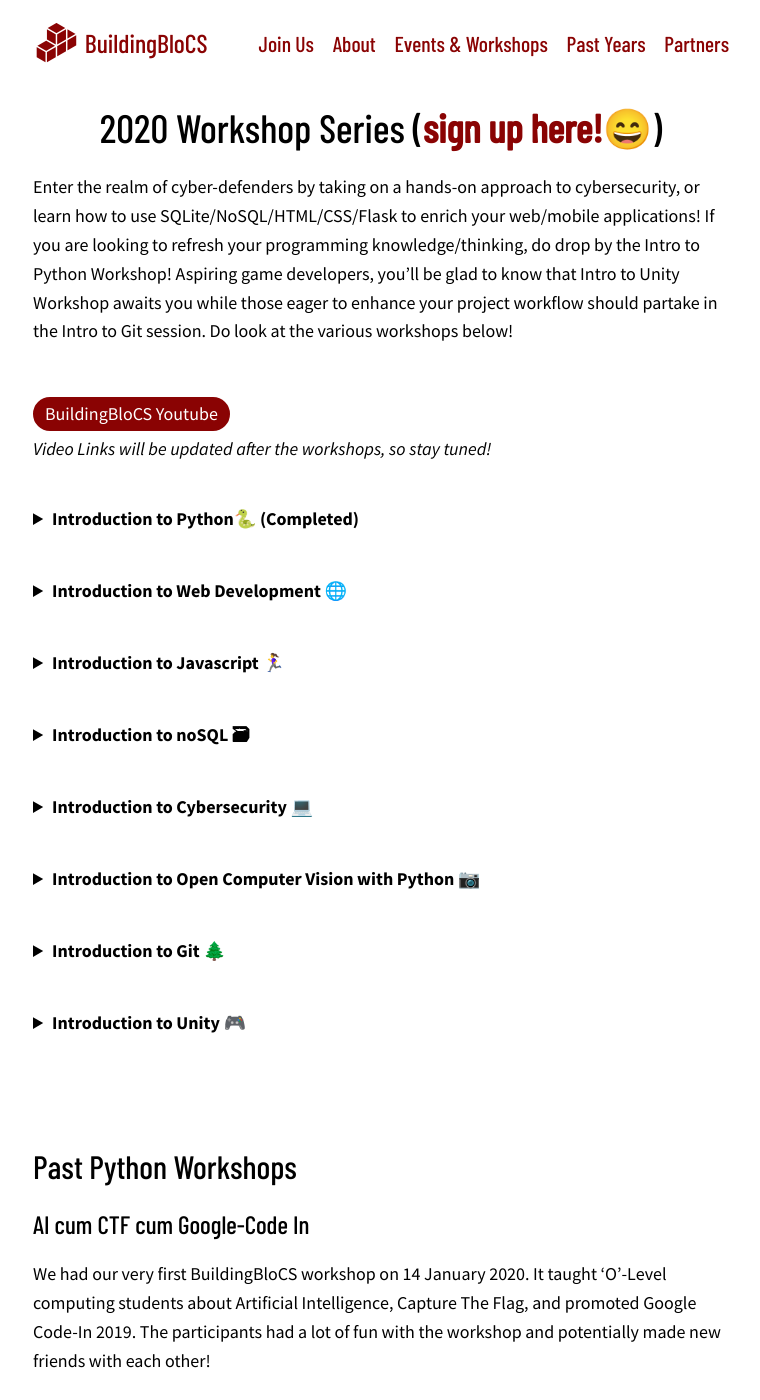
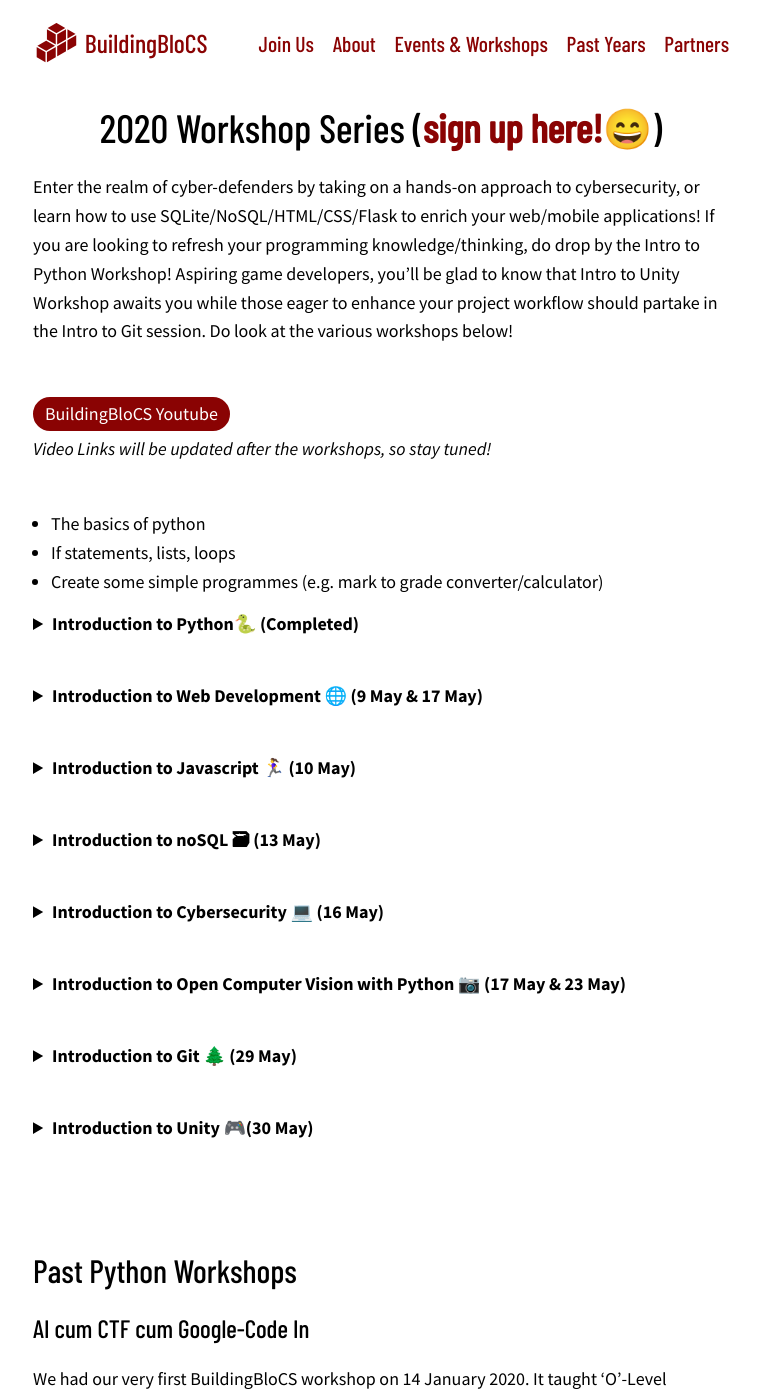
Before and after one commit to buildingblocs/2020, a Jekyll site: the page built from pre-event/workshop/index.md, in a window 1280 px wide and 1400 px high. Shown: the whole window, without its empty margins (259-1019 px from the left). Built offline with Jekyll 4.4.1, drawn with Linux system fonts in a browser that asks for light colours; some web fonts are replaced; our own code applies the rules of GitHub Pages for plain Markdown files.

Commit message:
Update index.md

```diff
--- a/pre-event/workshop/index.md
+++ b/pre-event/workshop/index.md
@@ -9,15 +9,19 @@
 <br><a class="btn" href="https://www.youtube.com/channel/UCWQmrxGbwU4jFBCJf7rPoFQ">BuildingBloCS Youtube</a>
 <br><i>Video Links will be updated after the workshops, so stay tuned!</i><br><br>
 
+- The basics of python
+- If statements, lists, loops
+- Create some simple programmes (e.g. mark to grade converter/calculator)
+
 <div>
 <details>
 <summary><strong>Introduction to Python🐍 (Completed)</strong></summary><br>
 
 By the end of the workshop, participants would learn
 
-- the basics of python
+- The basics of python
 - If statements, lists, loops
-- create some simple programmes (e.g. mark to grade converter/calculator)
+- Create some simple programmes (e.g. mark to grade converter/calculator)
 
 <br><br><strong>Prerequisites:</strong> Nothing much other than a desire to learn!<br><br>
 
@@ -25,7 +29,7 @@
 </details><br><br>
 
 <br><details>
-<summary><strong>Introduction to Web Development 🌐</strong></summary><br>
+<summary><strong>Introduction to Web Development 🌐 (9 May & 17 May)</strong></summary><br>
 <img src="https://yogendra.me/2017/07/20/migration-mania/html-js-css.png" style="width:130px;">
 <br><strong>Learning to build a efficient web application quickly is increasingly important. This workshop (and more) will equip you with the skills and tools to build your own web application. Here are some of the tools you will learn!</strong><br><br>Flask is used as a web-framework. This will form the basis for the web-application.<br><br>Participants will also learn about the basics of HTML (Markup Language for the Web) and CSS (Casacading Style Sheets for nice designs), along with other frameworks to improve their website's user interface and experience.<br><br>
 SQL forms an important part in our applications, by helping to store a variety of user data!<br>
@@ -38,7 +42,7 @@
 </details><br><br>
 
 <br><details>
-<summary><strong>Introduction to Javascript 🏃‍♀️</strong></summary><br>
+<summary><strong>Introduction to Javascript 🏃‍♀️ (10 May)</strong></summary><br>
 
 JavaScript is an extremely popular programming language used primarily by Web
 browsers to create a dynamic and interactive experience for the user.
@@ -50,7 +54,7 @@
 </details><br><br>
 
 <br><details>
-<summary><strong>Introduction to noSQL 🗃</strong></summary><br>
+<summary><strong>Introduction to noSQL 🗃 (13 May)</strong></summary><br>
 
 After learning SQL, why not learn NoSQL? NoSQL databases (aka "not only SQL") are non tabular, and store data differently than relational tables (aka SQL). <br> NoSQL databases come in a variety of types based on their data model. The main types are document, key-value, wide-column, and graph. They provide flexible schemas and scale easily with large amounts of data and high user loads.
 
@@ -58,17 +62,17 @@
 </details><br><br>
 
 <br><details>
-<summary><strong>Introduction to Cybersecurity 💻</strong></summary><br>
+<summary><strong>Introduction to Cybersecurity 💻 (16 May)</strong></summary><br>
 
-Cyberattacks are increasingly becoming more common, while our reliance on digital systems has increased significantly. A sound understanding of cybersecurity principles would thus go a long way in helping to ensure one stays cyber secure.
-<br>
+Cyberattacks are increasingly becoming more common, while our reliance on digital systems has increased significantly. A sound understanding of cybersecurity principles would thus go a long way in helping to ensure one stays cyber secure.<br>
+
 In this course, we will be embarking on a Capture-the-Flag style competition where participants will go through some Basic Web/ Forensics/ Cryptography Concepts.
 
 <br><br><strong>Prerequisites:</strong> Basic Knowledge of Python would be helpful (Intro to Python Workshop)
 </details><br><br>
 
 <br><details>
-<summary><strong>Introduction to Open Computer Vision with Python 📷</strong></summary><br>
+<summary><strong>Introduction to Open Computer Vision with Python 📷 (17 May & 23 May)</strong></summary><br>
 <img src="https://user-images.githubusercontent.com/47784720/80275797-349dab80-8716-11ea-8b11-ce656342ae73.png" alt="EdgeDunmanHigh" width="600"/>
 <br><strong>Part 1</strong><br>
 Open CV is a powerful library used to analyse images and videos! Equip
@@ -85,7 +89,7 @@
 </details><br><br>
 
 <br><details>
-<summary><strong>Introduction to Git 🌲</strong></summary><br>
+<summary><strong>Introduction to Git 🌲 (29 May)</strong></summary><br>
 Open source development is increasingly prevalent in software development, powering many devices that we use daily. Originally developed for the managing the Linux Operating System, Git is an extremely powerful tool for managing computing projects.<br><br>
 Participants will learn what Git is and how it is different from GitHub, what programmers can use Git for, learn to perform basic operations (commit, pull etc) using a Git GUI Client, perform simple collaborative operations (merge, forking) and understand the use of pull requests in working on public open source projects
 
@@ -93,7 +97,7 @@
 </details><br><br>
 
 <br><details>
-<summary><strong>Introduction to Unity 🎮</strong></summary><br>
+<summary><strong>Introduction to Unity 🎮(30 May)</strong></summary><br>
 Participants will be introduced to the the Game Loop, 2D Space, Collision detection, and make a simple game involving moving the player character.
 
 <br><br><strong>Prerequisites:</strong> Knowledge of C# programming would be useful, but not required.
```
